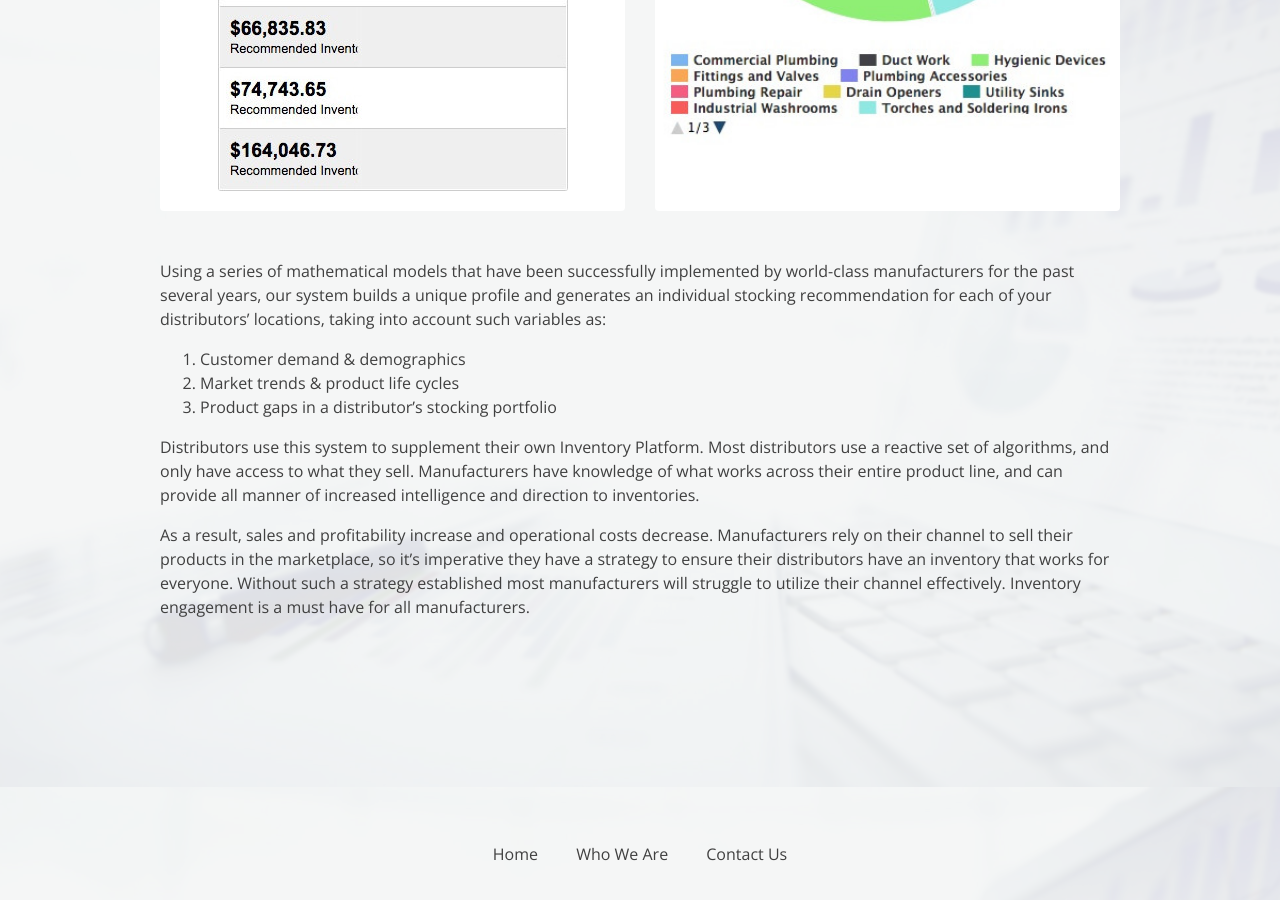
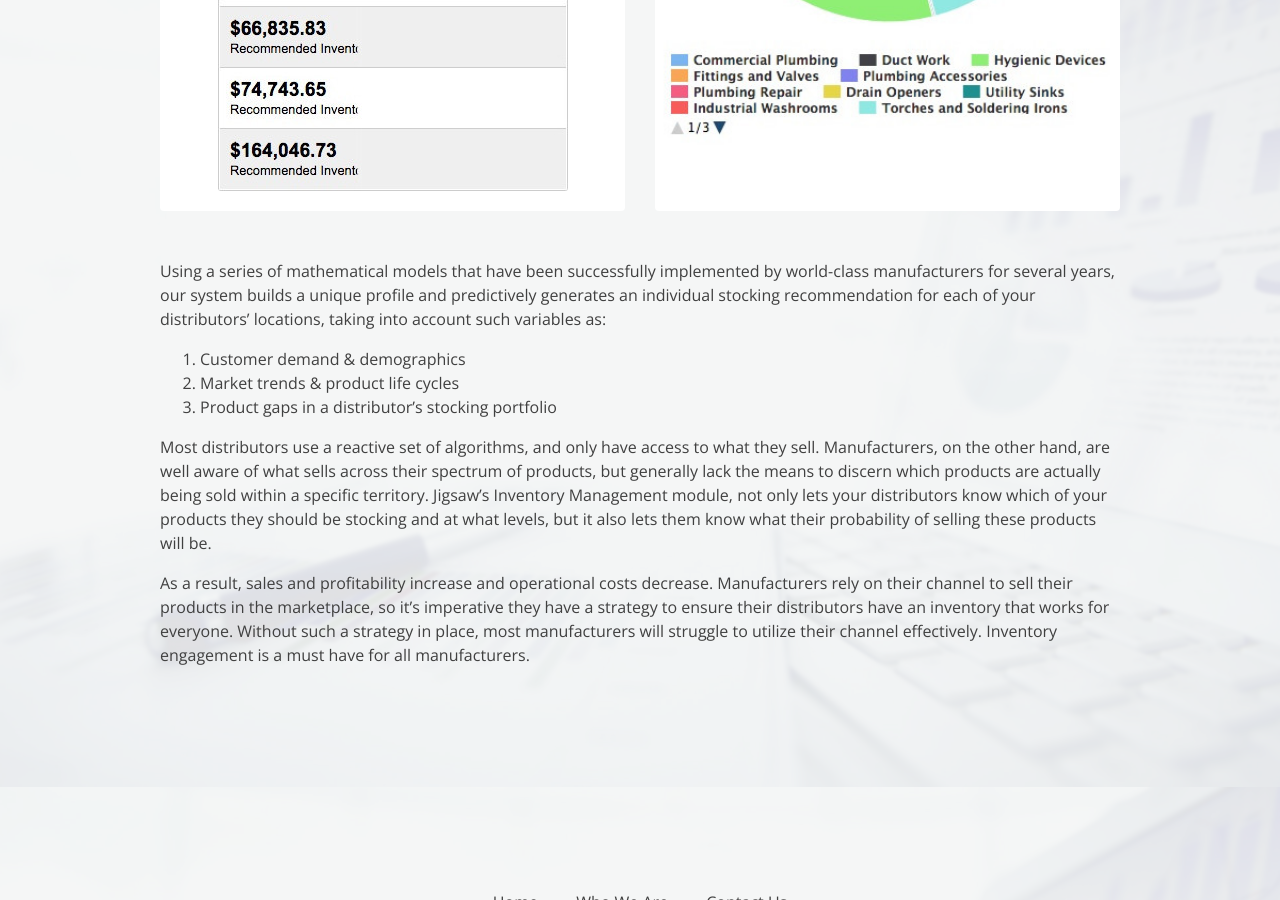
Before and after one commit to Codefully/jigsaw-redo, a Jekyll site: the page built from pages/manufacturers-inventory.md, in a window 1280 px wide and 900 px high, scrolled down 1013 px. Built offline with Jekyll 4.4.1, drawn with Linux system fonts in a browser that asks for light colours; nearby versions of some CDN libraries; some web fonts are replaced.

Commit message:
Updated Manufacturers Inventory

```diff
--- a/pages/manufacturers-inventory.md
+++ b/pages/manufacturers-inventory.md
@@ -25,12 +25,12 @@ Jigsaw’s Inventory system (Stock Advantage) goes well beyond the use of daily
   </div>
 </div>
 
-Using a series of mathematical models that have been successfully implemented by world-class manufacturers for the past several years, our system builds a unique profile and generates an individual stocking recommendation for each of your distributors’ locations, taking into account such variables as:
+Using a series of mathematical models that have been successfully implemented by world-class manufacturers for  several years, our system builds a unique profile and predictively generates an individual stocking recommendation for each of your distributors’ locations, taking into account such variables as:
 
 1. Customer demand &amp; demographics
 2. Market trends &amp; product life cycles
 3. Product gaps in a distributor’s stocking portfolio
 
-Distributors use this system to supplement their own Inventory Platform. Most distributors use a reactive set of algorithms, and only have access to what they sell. Manufacturers have knowledge of what works across their entire product line, and can provide all manner of increased intelligence and direction to inventories.
+Most distributors use a reactive set of algorithms, and only have access to what they sell. Manufacturers, on the other hand, are well aware of what sells across their spectrum of products, but generally lack the means to discern which products are actually being sold within a specific territory.  Jigsaw's Inventory Management module, not only lets your distributors know which of your products they should be stocking and at what levels, but it also lets them know what their probability of selling these products will be.
 
-As a result, sales and profitability increase and operational costs decrease. Manufacturers rely on their channel to sell their products in the marketplace, so it's imperative they have a strategy to ensure their distributors have an inventory that works for everyone. Without such a strategy established most manufacturers will struggle to utilize their channel effectively. Inventory engagement is a must have for all manufacturers.
+As a result, sales and profitability increase and operational costs decrease. Manufacturers rely on their channel to sell their products in the marketplace, so it's imperative they have a strategy to ensure their distributors have an inventory that works for everyone. Without such a strategy in place, most manufacturers will struggle to utilize their channel effectively. Inventory engagement is a must have for all manufacturers.
```
